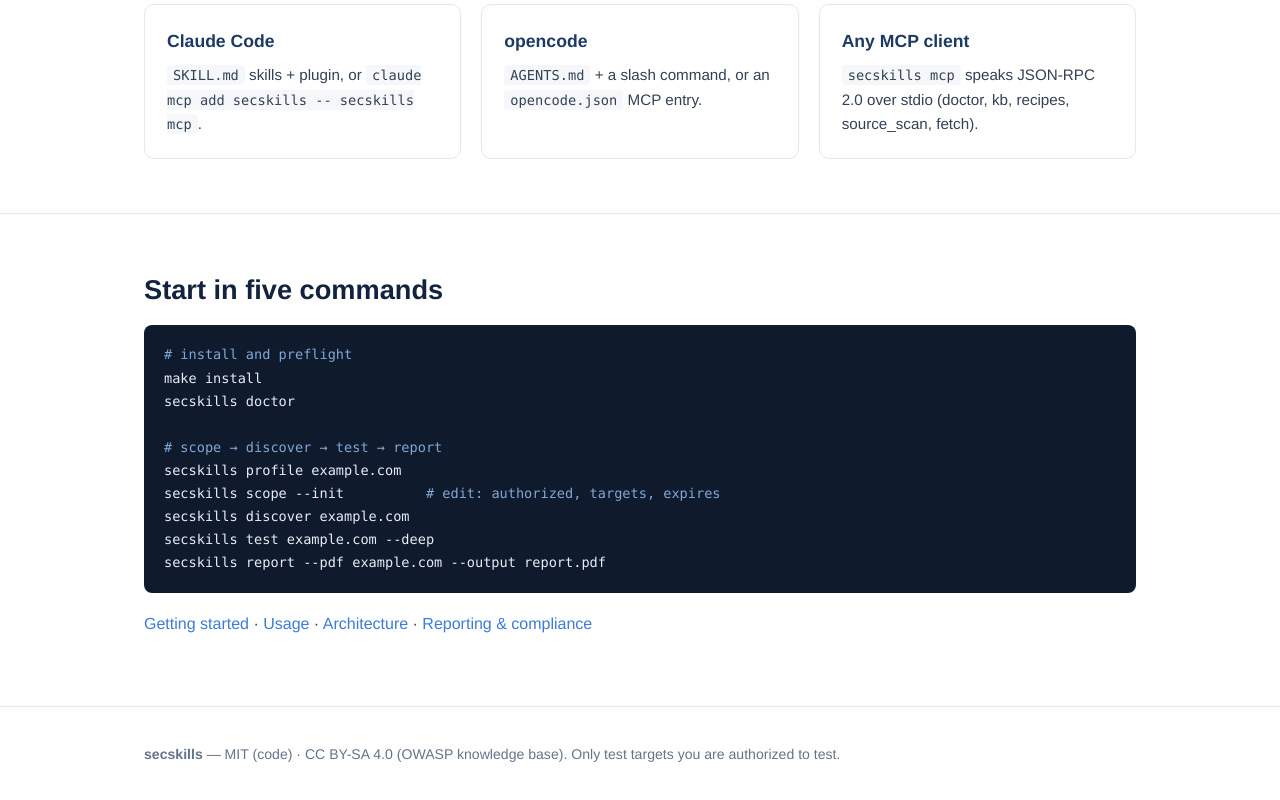
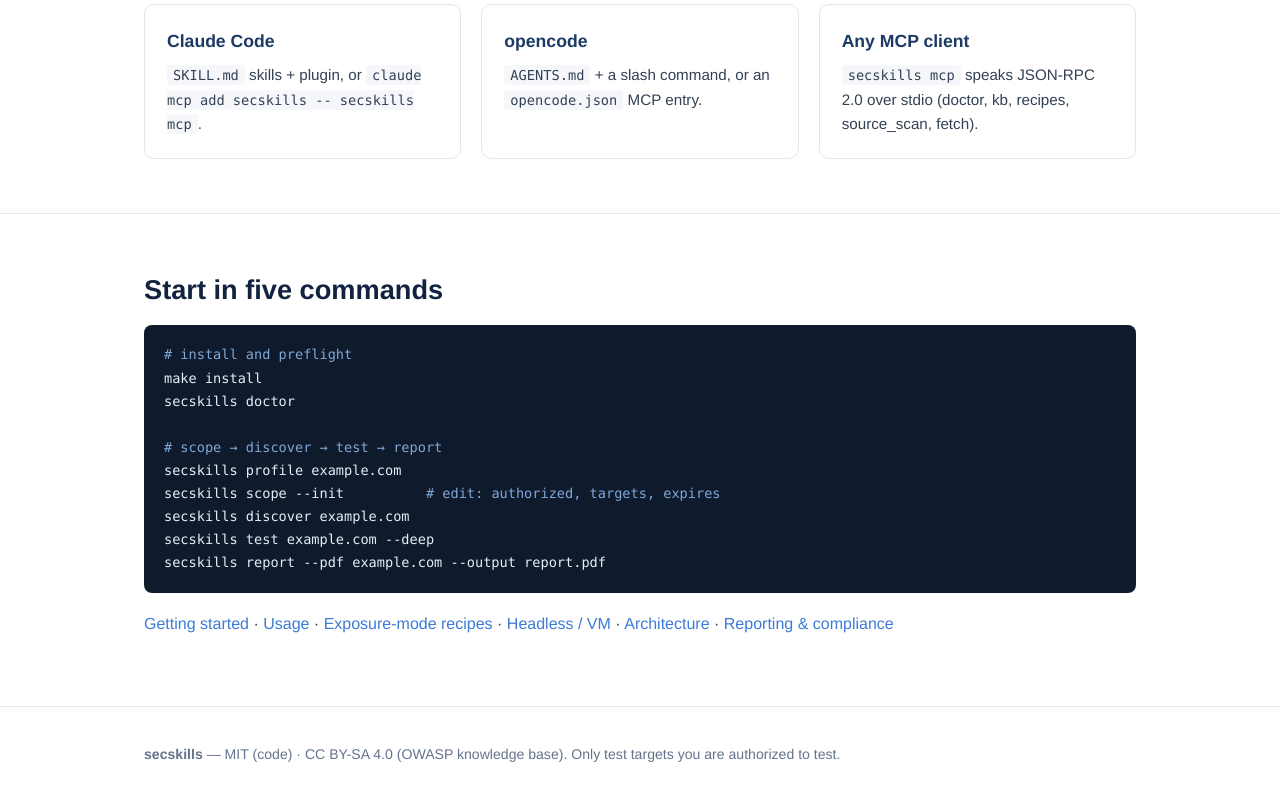
Before and after one commit to gleicon/secskills, a plain HTML site: page docs/index.html in a window 1280 px wide. Shown: the part 2172-2972 px from the top of the page. Drawn offline with Linux system fonts and the light colour scheme.

Commit message:
docs+packaging: exposure mode recipes + headless VM capture kit
Operator guide (docs/exposure.md): mental model, detection tiers +
honesty invariant, 5 use cases, how-tos (ASN scoping, Mode-B token,
re-join without re-scan, lifecycle triage), command reference.

Offline/VM (docs/offline-vm.md): capture-now/process-later split.
No CGO (static binary), no LLM in v0 (llmproxy tests LLM routers as
targets, not a dependency). Three phases: capture (target-facing),
feeds (OSINT), process (offline joins over the workdir).

Packaging:
- make dist   -> static linux/{amd64,arm64} + darwin/arm64 binaries
- make bundle -> secskills-kit.tar.gz (binary + scripts + feed cache)
- deploy/capture.sh  -> target-facing sweep -> portable workdir
- deploy/process.sh  -> offline join -> administrator report

Claude-Session: https://claude.ai/code/session_01GWEZ8dPwL8Rv4Uc5HWYx7M

```diff
--- a/docs/index.html
+++ b/docs/index.html
@@ -141,7 +141,7 @@ secskills scope --init          <span class="c"># edit: authorized, targets, exp
 secskills discover example.com
 secskills test example.com --deep
 secskills report --pdf example.com --output report.pdf</pre>
-    <p style="margin-top:18px"><a href="getting-started.md">Getting started</a> · <a href="usage.md">Usage</a> · <a href="architecture.md">Architecture</a> · <a href="reporting.md">Reporting &amp; compliance</a></p>
+    <p style="margin-top:18px"><a href="getting-started.md">Getting started</a> · <a href="usage.md">Usage</a> · <a href="exposure.md">Exposure-mode recipes</a> · <a href="offline-vm.md">Headless / VM</a> · <a href="architecture.md">Architecture</a> · <a href="reporting.md">Reporting &amp; compliance</a></p>
   </div>
 </section>
 
```
Also changed, not shown: 6 other files.
